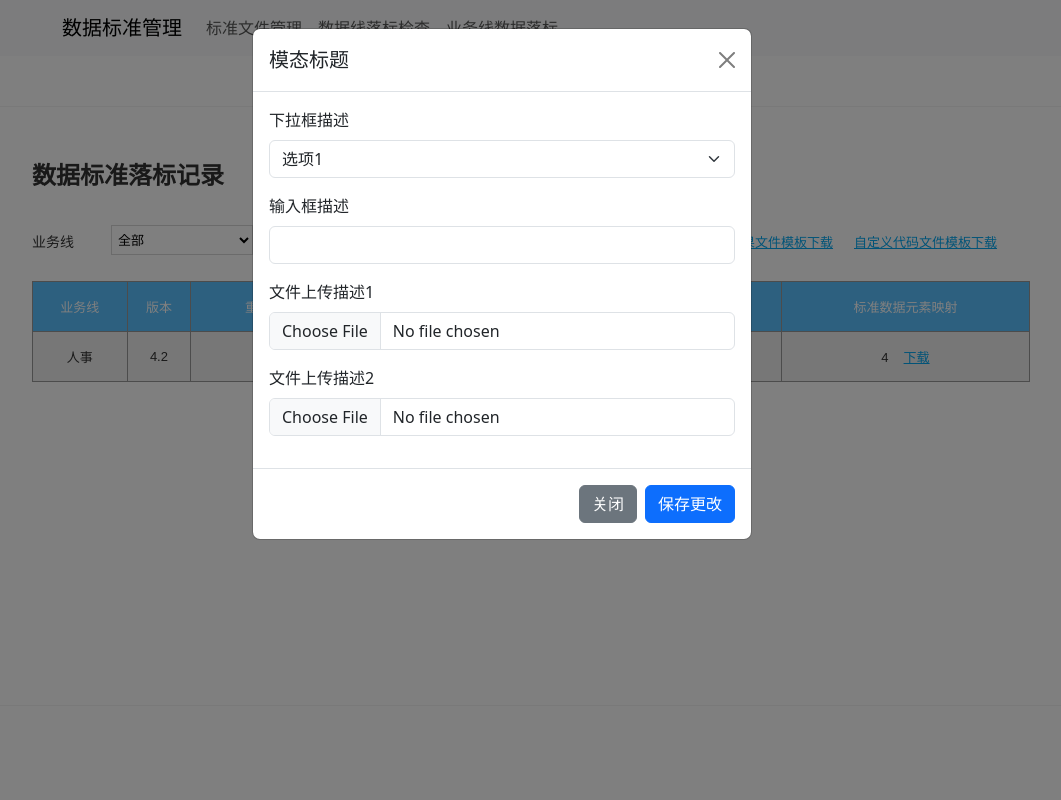
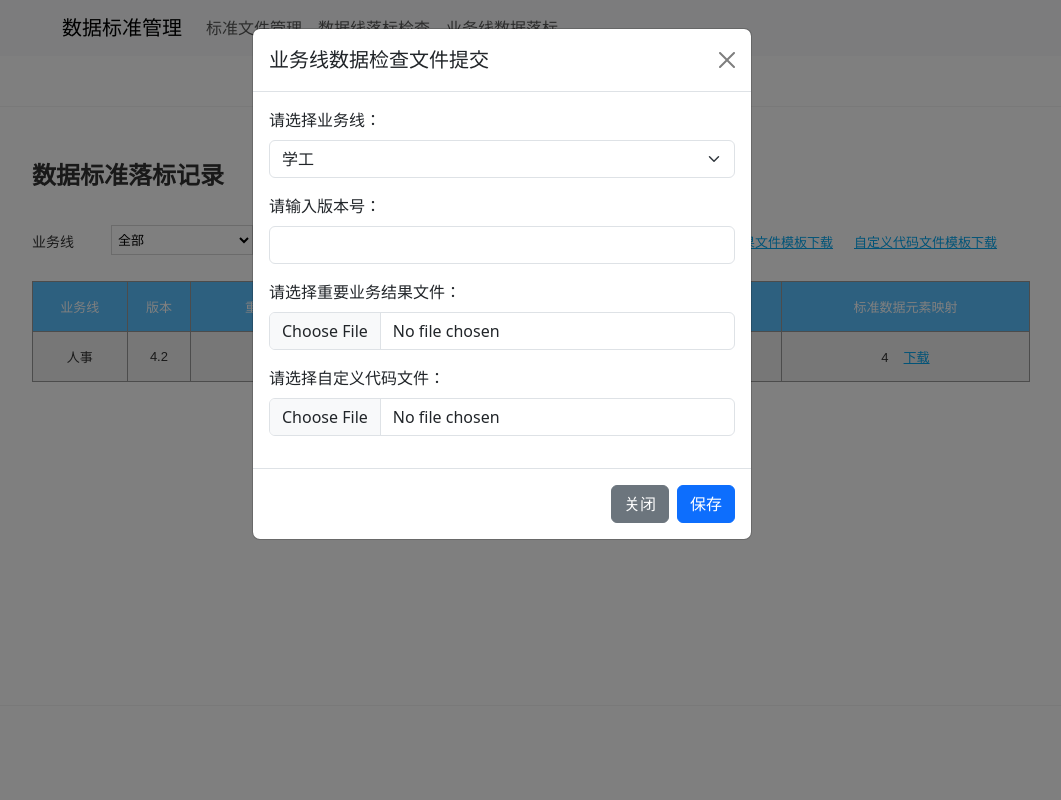
Before and after one commit to zhou-zhichao/flaskWeb, a Flask app: page /third in a window 1280 px wide, after a click on "提交检查文件". Shown: the whole page, without its empty margins (138-1199 px from the left). Run offline with Flask 3, Linux system fonts and the light colour scheme; some libraries are stand-ins or nearby versions.

Commit message:
修改modal的文字

```diff
--- a/templates/业务线数据落标.html
+++ b/templates/业务线数据落标.html
@@ -79,36 +79,37 @@
         <div class="modal-dialog">
             <div class="modal-content">
                 <div class="modal-header">
-                    <h5 class="modal-title" id="exampleModalLabel">模态标题</h5>
+                    <h5 class="modal-title" id="exampleModalLabel">业务线数据检查文件提交</h5>
                     <button type="button" class="btn-close" data-bs-dismiss="modal" aria-label="Close"></button>
                 </div>
                 <div class="modal-body">
                     <form>
                         <div class="mb-3">
-                            <label for="exampleSelect1" class="form-label">下拉框描述</label>
-                            <select class="form-select" id="exampleSelect1">
-                                <option>选项1</option>
-                                <option>选项2</option>
-                                <option>选项3</option>
+                            <label for="exampleSelect1" class="form-label">请选择业务线：</label>
+                            <select class="form-select" id="business">
+                                <option>学工</option>
+                                <option>人事</option>
+                                <option>研究生</option>
+                                <option>教务</option>
                             </select>
                         </div>
                         <div class="mb-3">
-                            <label for="exampleInput1" class="form-label">输入框描述</label>
-                            <input type="text" class="form-control" id="exampleInput1">
+                            <label for="exampleInput1" class="form-label">请输入版本号：</label>
+                            <input type="text" class="form-control" id="version">
                         </div>
                         <div class="mb-3">
-                            <label for="exampleFileUpload1" class="form-label">文件上传描述1</label>
-                            <input class="form-control" type="file" id="exampleFileUpload1">
+                            <label for="exampleFileUpload1" class="form-label">请选择重要业务结果文件：</label>
+                            <input class="form-control" type="file" id="business_result_file">
                         </div>
                         <div class="mb-3">
-                            <label for="exampleFileUpload2" class="form-label">文件上传描述2</label>
-                            <input class="form-control" type="file" id="exampleFileUpload2">
+                            <label for="exampleFileUpload2" class="form-label">请选择自定义代码文件：</label>
+                            <input class="form-control" type="file" id="code_file">
                         </div>
                     </form>
                 </div>
                 <div class="modal-footer">
                     <button type="button" class="btn btn-secondary" data-bs-dismiss="modal">关闭</button>
-                    <button type="button" class="btn btn-primary">保存更改</button>
+                    <button type="button" class="btn btn-primary">保存 </button>
                 </div>
             </div>
         </div>
```
